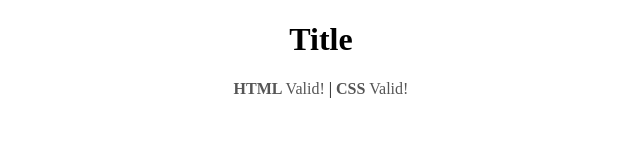
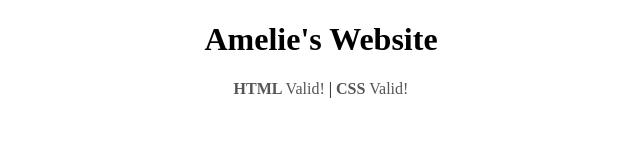
Before and after one commit to acohrssen/website, a plain HTML site: page index.html in a window 1280 px wide. Shown: the whole page, without its empty margins (319-959 px from the left). Drawn offline with Linux system fonts and the light colour scheme.

Commit message:
Update title

```diff
--- a/index.html
+++ b/index.html
@@ -25,7 +25,7 @@ window.onload = init;
 </script>
 </head>
 <body>
-<h1>Title</h1>
+<h1>Amelie's Website</h1>
 
 <footer>
 <a id="vLink1"><strong> HTML </strong> Valid! </a> |
```
